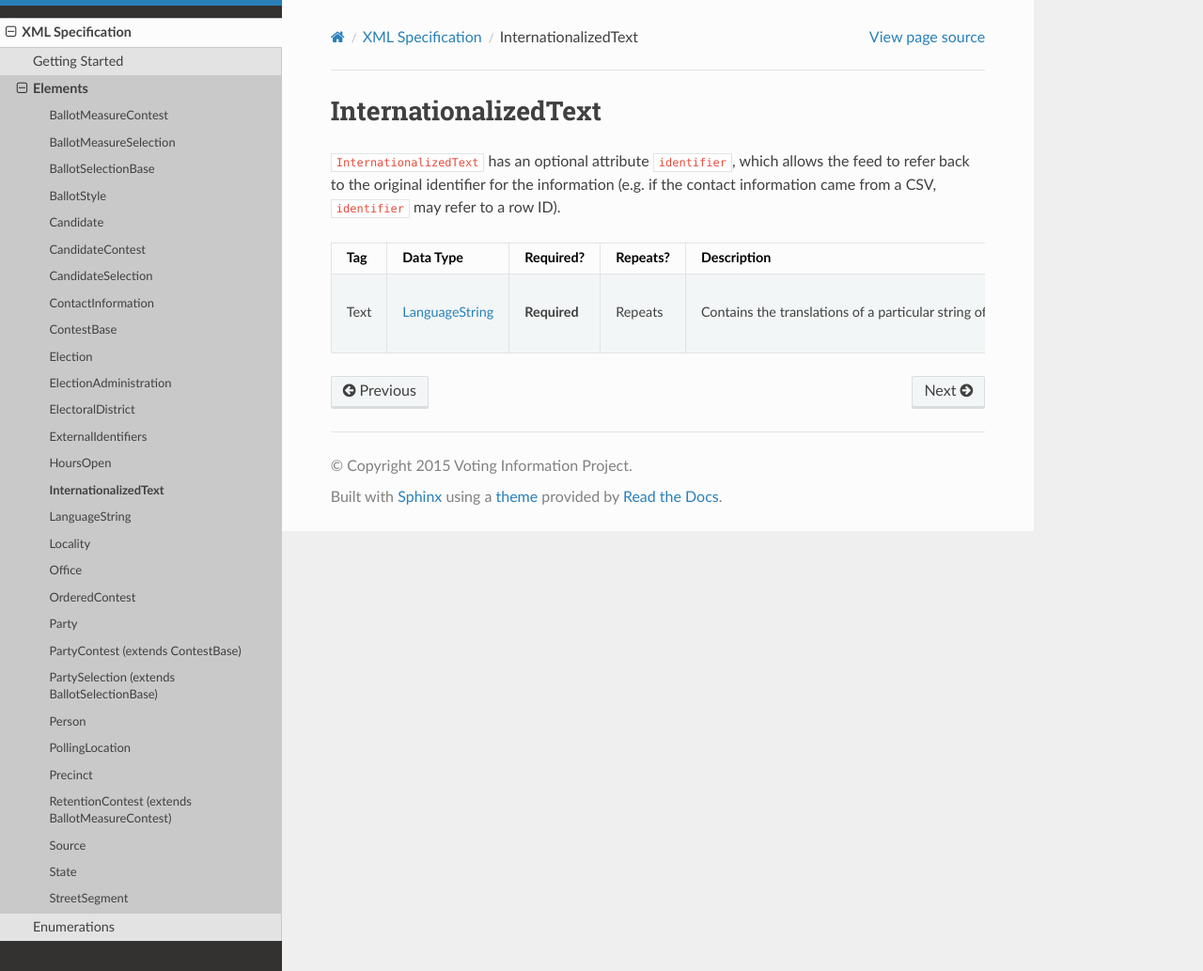
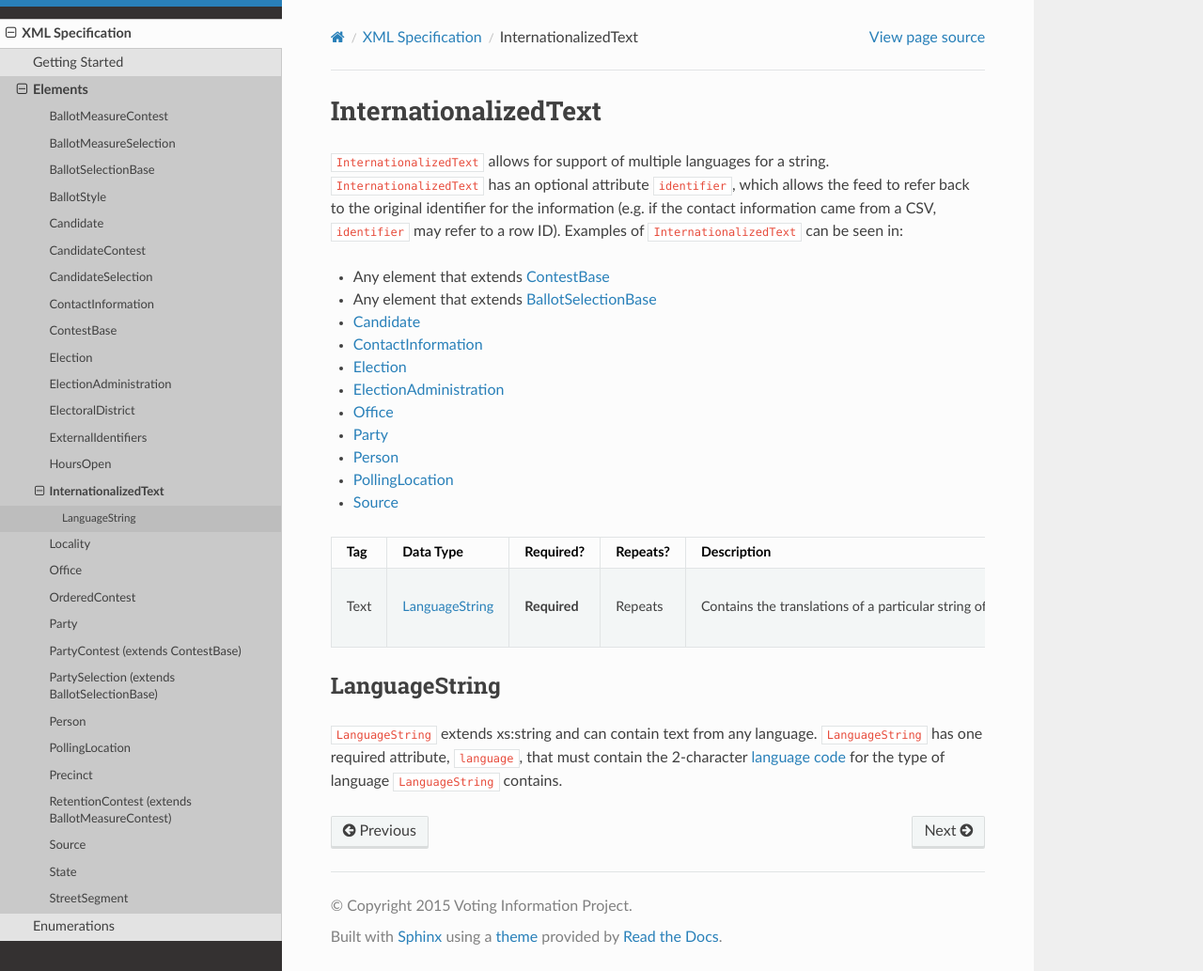
Before and after one commit to votinginfoproject/vip-specification, a Sphinx documentation site: the page built from docs/xml/elements/internationalized_text.rst, in a window 1280 px wide and 1033 px high. Shown: the whole window at 94% size. Built offline with Sphinx 7.4.7 and the Read the Docs theme 2.0.0, drawn with Linux system fonts in a browser that asks for light colours.

Commit message:
Merged InternationalizedText and LanguageString under the former. Added links to other elements that use language string.

```diff
--- a/docs/xml/elements/internationalized_text.rst
+++ b/docs/xml/elements/internationalized_text.rst
@@ -1,16 +1,39 @@
 InternationalizedText
 =====================
 
-``InternationalizedText`` has an optional attribute
-``identifier``, which allows the feed to refer back to the original identifier for the information
-(e.g. if the contact information came from a CSV, ``identifier`` may refer to a row ID).
+``InternationalizedText`` allows for support of multiple languages for a string.
+``InternationalizedText`` has an optional attribute ``identifier``, which allows the feed to refer
+back to the original identifier for the information (e.g. if the contact information came from a
+CSV, ``identifier`` may refer to a row ID). Examples of ``InternationalizedText`` can be seen in:
+
+* Any element that extends :doc:`ContestBase <contest_base>`
+
+* Any element that extends :doc:`BallotSelectionBase <ballot_selection_base>`
+
+* :doc:`Candidate <candidate>`
+
+* :doc:`ContactInformation <contact_information>`
+
+* :doc:`Election <election>`
+
+* :doc:`ElectionAdministration <election_administration>`
+
+* :doc:`Office <office>`
+
+* :doc:`Party <party>`
+
+* :doc:`Person <person>`
+
+* :doc:`PollingLocation <polling_location>`
+
+* :doc:`Source <source>`
 
 +------------+--------------------+--------------+-----------+----------------------+-------------------------------+
 | Tag        | Data Type          | Required?    | Repeats?  |Description           |Error Handling                 |
 |            |                    |              |           |                      |                               |
 +============+====================+==============+===========+======================+===============================+
-| Text       |:doc:`LanguageString| **Required** | Repeats   |Contains the          |At least one valid ``Text``    |
-|            |<language_string>`  |              |           |translations of a     |must be present for            |
+| Text       |`LanguageString`_   | **Required** | Repeats   |Contains the          |At least one valid ``Text``    |
+|            |                    |              |           |translations of a     |must be present for            |
 |            |                    |              |           |particular string of  |``InternationalizedText`` to be|
 |            |                    |              |           |text.                 |valid. If no valid ``Text`` is |
 |            |                    |              |           |                      |present, the implementation is |
@@ -20,3 +43,12 @@ InternationalizedText
 |            |                    |              |           |                      |                               |
 |            |                    |              |           |                      |                               |
 +------------+--------------------+--------------+-----------+----------------------+-------------------------------+
+
+LanguageString
+--------------
+
+``LanguageString`` extends xs:string and can contain text from any language. ``LanguageString``
+has one required attribute, ``language``, that must contain the 2-character `language code`_ for the
+type of language ``LanguageString`` contains.
+
+.. _`language code`: http://en.wikipedia.org/wiki/List_of_ISO_639-1_codes
```
Also changed, not shown: docs/xml/elements/language_string.rst (deleted, +0 -8 lines).
